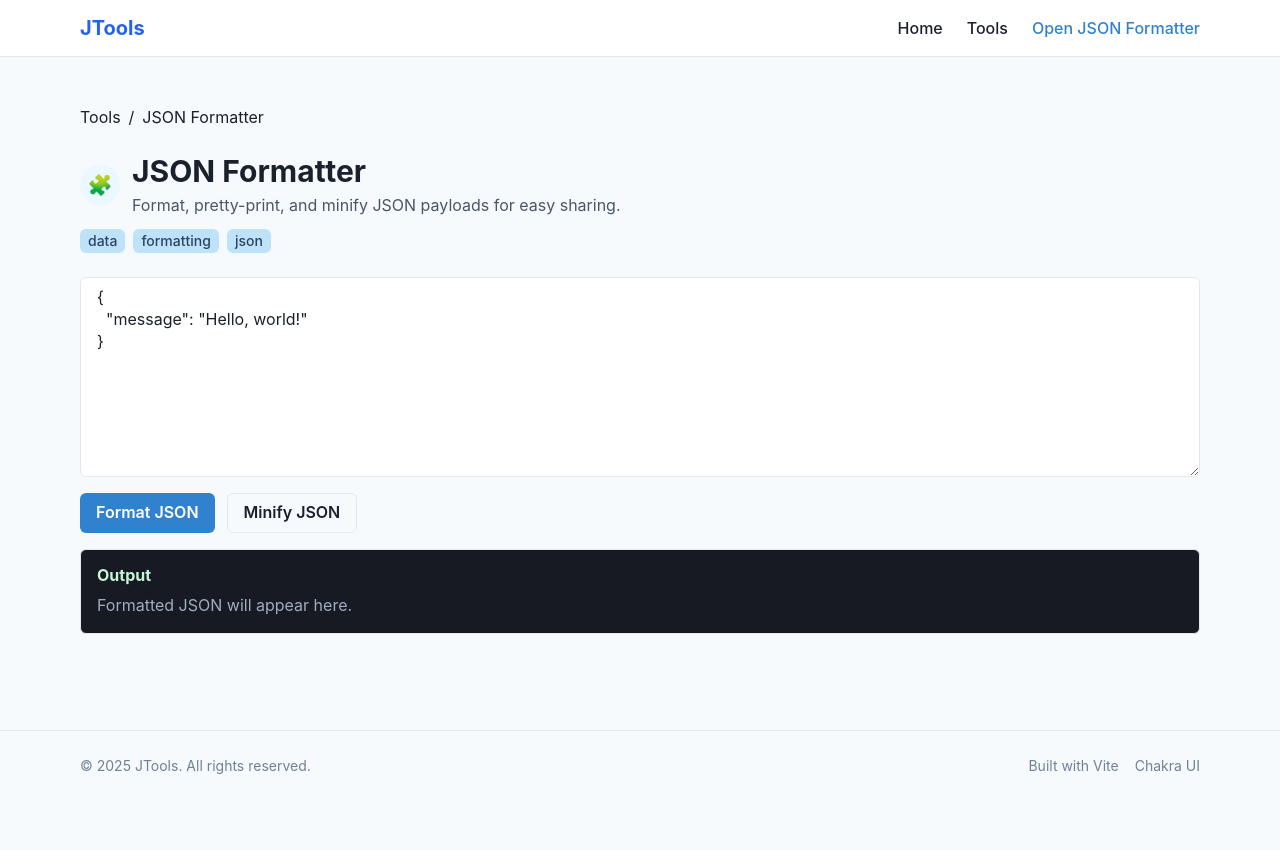
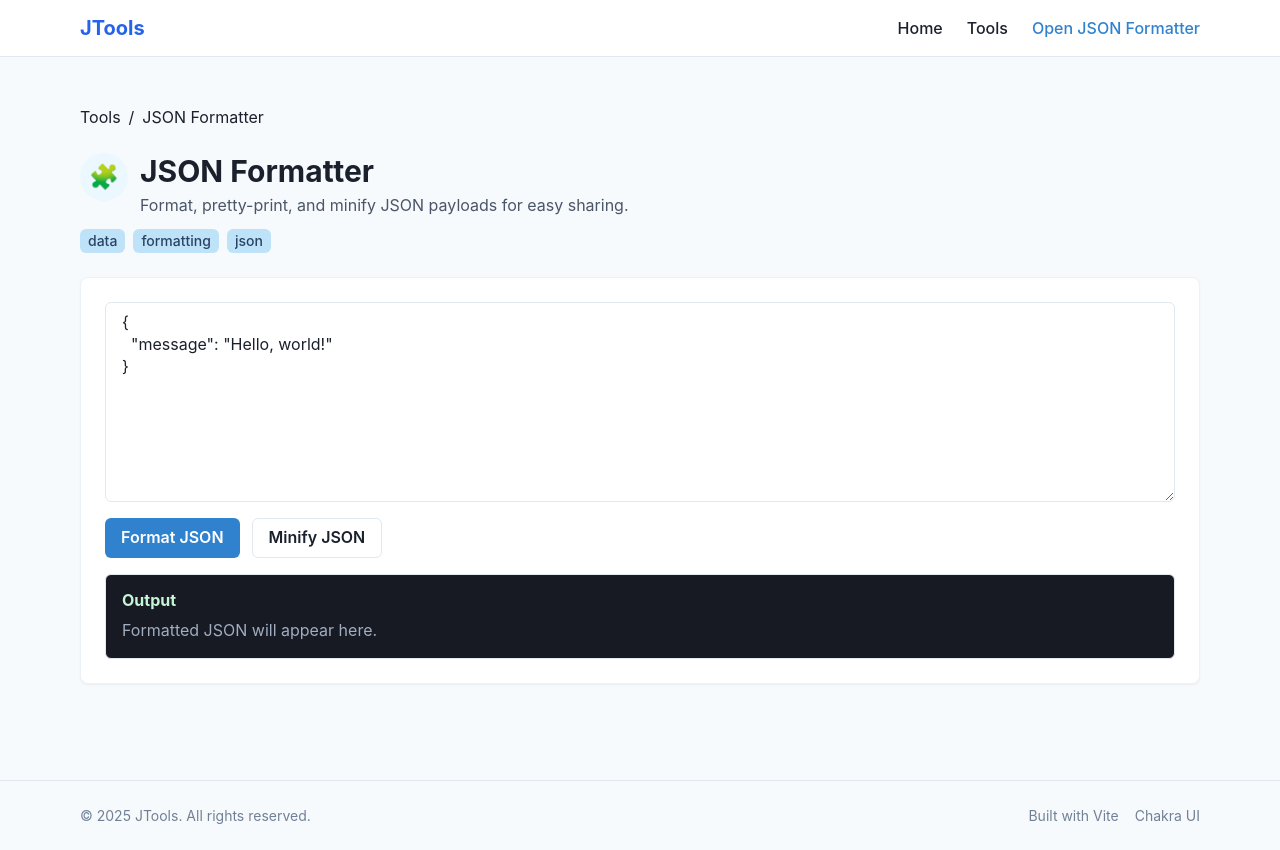
Before and after one commit to Jahabel/JTools, a React (Vite) app in the folder jtools/: page /tools/json-formatter in a window 1280 px wide. Before the commit the page ends 800 px from the top, so only its background shows below. Built offline with nearby package versions, Linux system fonts and the light colour scheme.

Commit message:
Add ToolShell layout wrapper

```diff
--- /dev/null
+++ b/jtools/src/components/ToolShell.tsx
@@ -0,0 +1,50 @@
+import type { ReactNode } from 'react'
+import { Box, Heading, HStack, Stack, Tag, TagLabel, Text, Wrap, WrapItem } from '@chakra-ui/react'
+
+export type ToolShellProps = {
+  title: string
+  description: string
+  tags: string[]
+  hero?: ReactNode
+  actions?: ReactNode
+  children: ReactNode
+}
+
+const ToolShell = ({ title, description, tags, hero, actions, children }: ToolShellProps) => {
+  return (
+    <Stack spacing={6}>
+      <Stack spacing={3}>
+        <HStack align={{ base: 'start', md: 'center' }} justify="space-between" spacing={4}>
+          <HStack align="start" spacing={3}>
+            {hero && (
+              <Box boxSize={12} borderRadius="full" bg="blue.50" display="grid" placeItems="center" fontSize="2xl">
+                {hero}
+              </Box>
+            )}
+            <Stack spacing={1}>
+              <Heading size="lg">{title}</Heading>
+              <Text color="gray.600">{description}</Text>
+            </Stack>
+          </HStack>
+          {actions && <Box>{actions}</Box>}
+        </HStack>
+
+        <Wrap spacing={2}>
+          {tags.map((tag) => (
+            <WrapItem key={tag}>
+              <Tag colorScheme="blue" variant="subtle">
+                <TagLabel>{tag}</TagLabel>
+              </Tag>
+            </WrapItem>
+          ))}
+        </Wrap>
+      </Stack>
+
+      <Box borderWidth={1} borderColor="gray.100" borderRadius="lg" bg="white" p={{ base: 4, md: 6 }} shadow="sm">
+        {children}
+      </Box>
+    </Stack>
+  )
+}
+
+export default ToolShell
--- a/jtools/src/routes/ToolPage.tsx
+++ b/jtools/src/routes/ToolPage.tsx
@@ -1,18 +1,5 @@
 import { Link as RouterLink, useParams } from 'react-router-dom'
-import {
-  Box,
-  Breadcrumb,
-  BreadcrumbItem,
-  BreadcrumbLink,
-  Button,
-  Heading,
-  HStack,
-  Stack,
-  Tag,
-  Text,
-  Wrap,
-  WrapItem,
-} from '@chakra-ui/react'
+import { Box, Breadcrumb, BreadcrumbItem, BreadcrumbLink, Button, Heading, Stack, Text } from '@chakra-ui/react'
 import type { ToolDefinition } from './ToolRegistry'
 import { getToolBySlug } from './ToolRegistry'
 
@@ -53,29 +40,6 @@ const ToolPage = ({ initialTool }: ToolPageProps) => {
         </BreadcrumbItem>
       </Breadcrumb>
 
-      <Stack spacing={3}>
-        <HStack spacing={3} align="center">
-          {tool.icon && (
-            <Box boxSize={10} borderRadius="full" bg="blue.50" display="grid" placeItems="center" fontSize="xl">
-              {tool.icon}
-            </Box>
-          )}
-          <Stack spacing={1}>
-            <Heading size="lg">{tool.name}</Heading>
-            <Text color="gray.600">{tool.description}</Text>
-          </Stack>
-        </HStack>
-        <Wrap spacing={2}>
-          {tool.tags.map((tag) => (
-            <WrapItem key={tag}>
-              <Tag colorScheme="blue" variant="subtle">
-                {tag}
-              </Tag>
-            </WrapItem>
-          ))}
-        </Wrap>
-      </Stack>
-
       <ToolComponent />
     </Stack>
   )
--- a/jtools/src/routes/ToolRegistry.ts
+++ b/jtools/src/routes/ToolRegistry.ts
@@ -1,7 +1,7 @@
 import type { ComponentType } from 'react'
-import JsonFormatter from '../tools/json-formatter'
-import UrlEncoder from '../tools/url-encoder'
-import UuidGenerator from '../tools/uuid-generator'
+import { jsonFormatterDefinition } from '../tools/json-formatter'
+import { urlEncoderDefinition } from '../tools/url-encoder'
+import { uuidGeneratorDefinition } from '../tools/uuid-generator'
 
 export type ToolDefinition = {
   slug: string
@@ -13,30 +13,9 @@ export type ToolDefinition = {
 }
 
 export const toolRegistry: ToolDefinition[] = [
-  {
-    slug: 'json-formatter',
-    name: 'JSON Formatter',
-    description: 'Format, pretty-print, and minify JSON payloads for easy sharing.',
-    tags: ['data', 'formatting', 'json'],
-    icon: '🧩',
-    component: JsonFormatter,
-  },
-  {
-    slug: 'url-encoder',
-    name: 'URL Encoder / Decoder',
-    description: 'Encode or decode URL query parameters to keep web requests tidy.',
-    tags: ['web', 'networking', 'encoding'],
-    icon: '🔗',
-    component: UrlEncoder,
-  },
-  {
-    slug: 'uuid-generator',
-    name: 'UUID Generator',
-    description: 'Generate RFC 4122 UUIDs for identifiers, tracking, or prototyping.',
-    tags: ['ids', 'randomness', 'utilities'],
-    icon: '✨',
-    component: UuidGenerator,
-  },
+  jsonFormatterDefinition,
+  urlEncoderDefinition,
+  uuidGeneratorDefinition,
 ]
 
 export const getToolBySlug = (slug: string) => toolRegistry.find((tool) => tool.slug === slug)
--- a/jtools/src/tools/json-formatter/index.tsx
+++ b/jtools/src/tools/json-formatter/index.tsx
@@ -1,7 +1,9 @@
 import { useMemo, useState } from 'react'
 import { Box, Button, Code, Heading, HStack, Stack, Text, Textarea, Tooltip, useToast } from '@chakra-ui/react'
+import ToolShell from '../../components/ToolShell'
+import type { ToolDefinition } from '../../routes/ToolRegistry'
 
-const JsonFormatter = () => {
+const JsonFormatterContent = () => {
   const [input, setInput] = useState('{\n  "message": "Hello, world!"\n}')
   const [formatted, setFormatted] = useState('')
   const [error, setError] = useState('')
@@ -82,4 +84,27 @@ const JsonFormatter = () => {
   )
 }
 
+const JsonFormatter = () => {
+  return (
+    <ToolShell
+      title={jsonFormatterDefinition.name}
+      description={jsonFormatterDefinition.description}
+      tags={jsonFormatterDefinition.tags}
+      hero={jsonFormatterDefinition.icon}
+    >
+      <JsonFormatterContent />
+    </ToolShell>
+  )
+}
+
+// eslint-disable-next-line react-refresh/only-export-components
+export const jsonFormatterDefinition: ToolDefinition = {
+  slug: 'json-formatter',
+  name: 'JSON Formatter',
+  description: 'Format, pretty-print, and minify JSON payloads for easy sharing.',
+  tags: ['data', 'formatting', 'json'],
+  icon: '🧩',
+  component: JsonFormatter,
+}
+
 export default JsonFormatter
--- a/jtools/src/tools/url-encoder/index.tsx
+++ b/jtools/src/tools/url-encoder/index.tsx
@@ -1,7 +1,9 @@
 import { useMemo, useState } from 'react'
 import { Box, Button, FormControl, FormLabel, Input, Stack, Text, Textarea } from '@chakra-ui/react'
+import ToolShell from '../../components/ToolShell'
+import type { ToolDefinition } from '../../routes/ToolRegistry'
 
-const UrlEncoder = () => {
+const UrlEncoderContent = () => {
   const [input, setInput] = useState('https://example.com?message=hello world')
   const [output, setOutput] = useState('')
 
@@ -46,12 +48,35 @@ const UrlEncoder = () => {
 
       <Box borderWidth={1} borderColor="gray.200" borderRadius="md" p={4} bg="white">
         <Text fontSize="sm" color="gray.600">
-          Encoding replaces unsafe URL characters with percent-encoded values so they can be safely transported as part
-          of a query string. Decoding reverses the process to make the text human readable again.
+          Encoding replaces unsafe URL characters with percent-encoded values so they can be safely transported as part of a query
+          string. Decoding reverses the process to make the text human readable again.
         </Text>
       </Box>
     </Stack>
   )
 }
 
+const UrlEncoder = () => {
+  return (
+    <ToolShell
+      title={urlEncoderDefinition.name}
+      description={urlEncoderDefinition.description}
+      tags={urlEncoderDefinition.tags}
+      hero={urlEncoderDefinition.icon}
+    >
+      <UrlEncoderContent />
+    </ToolShell>
+  )
+}
+
+// eslint-disable-next-line react-refresh/only-export-components
+export const urlEncoderDefinition: ToolDefinition = {
+  slug: 'url-encoder',
+  name: 'URL Encoder / Decoder',
+  description: 'Encode or decode URL query parameters to keep web requests tidy.',
+  tags: ['web', 'networking', 'encoding'],
+  icon: '🔗',
+  component: UrlEncoder,
+}
+
 export default UrlEncoder
--- a/jtools/src/tools/uuid-generator/index.tsx
+++ b/jtools/src/tools/uuid-generator/index.tsx
@@ -1,9 +1,11 @@
 import { useCallback, useState } from 'react'
 import { Box, Button, Code, Stack, Text } from '@chakra-ui/react'
+import ToolShell from '../../components/ToolShell'
+import type { ToolDefinition } from '../../routes/ToolRegistry'
 
 const generateUuid = () => crypto.randomUUID()
 
-const UuidGenerator = () => {
+const UuidGeneratorContent = () => {
   const [uuid, setUuid] = useState(() => generateUuid())
 
   const handleGenerate = useCallback(() => {
@@ -24,11 +26,34 @@ const UuidGenerator = () => {
       </Box>
 
       <Text fontSize="sm" color="gray.600">
-        UUIDs are random strings that are extremely unlikely to collide. Use them when you need a unique identifier
-        without coordinating with a server.
+        UUIDs are random strings that are extremely unlikely to collide. Use them when you need a unique identifier without
+        coordinating with a server.
       </Text>
     </Stack>
   )
 }
 
+const UuidGenerator = () => {
+  return (
+    <ToolShell
+      title={uuidGeneratorDefinition.name}
+      description={uuidGeneratorDefinition.description}
+      tags={uuidGeneratorDefinition.tags}
+      hero={uuidGeneratorDefinition.icon}
+    >
+      <UuidGeneratorContent />
+    </ToolShell>
+  )
+}
+
+// eslint-disable-next-line react-refresh/only-export-components
+export const uuidGeneratorDefinition: ToolDefinition = {
+  slug: 'uuid-generator',
+  name: 'UUID Generator',
+  description: 'Generate RFC 4122 UUIDs for identifiers, tracking, or prototyping.',
+  tags: ['ids', 'randomness', 'utilities'],
+  icon: '✨',
+  component: UuidGenerator,
+}
+
 export default UuidGenerator
```
